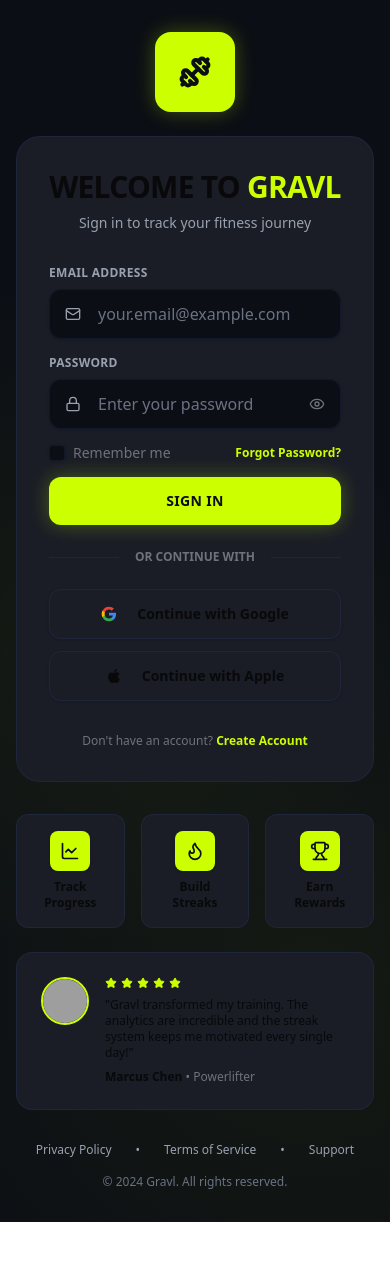
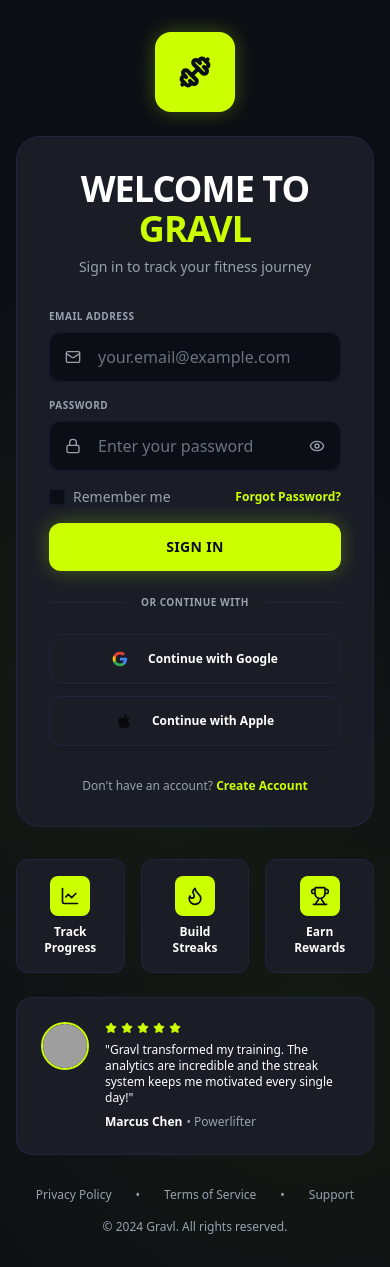
Before and after one commit to xXValhallaCoderXx/gravl-dashboard, a React (Vite) app: page /login in a window 390 px wide. Before the commit the page ends 1222 px from the top, so only its background shows below. Built offline with nearby package versions, Linux system fonts and the light colour scheme; grey boxes are pictures that could not be loaded.

Commit message:
Fix typography

```diff
--- a/src/components/molecules/FeatureItem.tsx
+++ b/src/components/molecules/FeatureItem.tsx
@@ -1,4 +1,5 @@
 import { LucideIcon } from "lucide-react";
+import { Text } from "@/components/atoms/Text";
 
 interface FeatureItemProps {
     icon: LucideIcon;
@@ -11,7 +12,7 @@
             <div className="w-10 h-10 rounded-lg bg-gravl-lime flex items-center justify-center mx-auto mb-2 shadow-sm">
                 <Icon className="text-gravl-bg w-5 h-5" />
             </div>
-            <p className="text-xs font-bold text-foreground">{label}</p>
+            <Text variant="small" className="font-bold">{label}</Text>
         </div>
     );
 }
--- a/src/components/molecules/InputWithIcon.tsx
+++ b/src/components/molecules/InputWithIcon.tsx
@@ -1,9 +1,9 @@
 
 import { Input } from "@/components/ui/input";
-import { Label } from "@/components/ui/label";
 import { cn } from "@/lib/utils";
 import { LucideIcon } from "lucide-react";
 import React from "react";
+import { Text } from "@/components/atoms/Text";
 
 interface InputWithIconProps extends React.InputHTMLAttributes<HTMLInputElement> {
     id: string;
@@ -15,9 +15,9 @@
 export function InputWithIcon({ id, label, icon: Icon, rightElement, className, ...props }: InputWithIconProps) {
     return (
         <div className="space-y-2">
-            <Label htmlFor={id} className="block text-xs font-bold uppercase tracking-wide text-gray-400 mb-2">
-                {label}
-            </Label>
+            <label htmlFor={id} className="block mb-2">
+                <Text variant="label" color="muted">{label}</Text>
+            </label>
             <div className="relative">
                 <div className="absolute inset-y-0 left-0 flex items-center pl-4 pointer-events-none">
                     <Icon className="text-gray-400 w-4 h-4" />
--- a/src/components/molecules/TestimonialCard.tsx
+++ b/src/components/molecules/TestimonialCard.tsx
@@ -1,4 +1,5 @@
 import { Star } from "lucide-react";
+import { Text } from "@/components/atoms/Text";
 
 interface TestimonialCardProps {
     avatarUrl: string;
@@ -20,10 +21,10 @@
                             <Star key={i} className="text-gravl-lime w-3 h-3 fill-current" />
                         ))}
                     </div>
-                    <p className="text-xs text-foreground mb-2">"{quote}"</p>
-                    <div className="text-xs">
-                        <span className="font-bold text-foreground">{name}</span>
-                        <span className="text-muted-foreground"> • {role}</span>
+                    <Text variant="small" className="mb-2">"{quote}"</Text>
+                    <div className="flex items-center gap-1">
+                        <Text variant="small" className="font-bold">{name}</Text>
+                        <Text variant="small" color="muted">• {role}</Text>
                     </div>
                 </div>
             </div>
--- a/src/pages/Dashboard/components/WelcomeSection.tsx
+++ b/src/pages/Dashboard/components/WelcomeSection.tsx
@@ -1,4 +1,6 @@
 import { DashboardData } from "@/types/dashboard";
+import { Title } from "@/components/atoms/Title";
+import { Text } from "@/components/atoms/Text";
 
 interface WelcomeSectionProps {
     user: DashboardData['user'];
@@ -7,12 +9,12 @@
 export function WelcomeSection({ user }: WelcomeSectionProps) {
     return (
         <div id="welcome-section" className="py-6 px-8">
-            <h1 className="text-4xl font-bold mb-2 text-white">
-                Welcome back, <span className="text-volt">{user.name}</span>
-            </h1>
-            <p className="text-slate-custom text-lg">
+            <Title variant="h1" className="mb-2">
+                Welcome back, <span className="text-gravl-lime">{user.name}</span>
+            </Title>
+            <Text variant="lead" color="muted">
                 {user.welcomeMessage || "Ready to dominate today's session? Your performance metrics are looking strong."}
-            </p>
+            </Text>
         </div>
     );
 }
--- a/src/pages/Login/components/LoginFooter.tsx
+++ b/src/pages/Login/components/LoginFooter.tsx
@@ -1,20 +1,22 @@
+import { Text } from "@/components/atoms/Text";
+
 export function LoginFooter() {
     return (
         <footer id="login-footer" className="mt-8 text-center">
-            <div className="flex items-center justify-center space-x-6 text-xs text-gray-400 mb-4">
+            <div className="flex items-center justify-center space-x-6 mb-4">
                 <a href="#" className="hover:text-gravl-lime transition-colors">
-                    Privacy Policy
+                    <Text variant="small" color="muted">Privacy Policy</Text>
                 </a>
-                <span>•</span>
+                <Text variant="small" color="muted">•</Text>
                 <a href="#" className="hover:text-gravl-lime transition-colors">
-                    Terms of Service
+                    <Text variant="small" color="muted">Terms of Service</Text>
                 </a>
-                <span>•</span>
+                <Text variant="small" color="muted">•</Text>
                 <a href="#" className="hover:text-gravl-lime transition-colors">
-                    Support
+                    <Text variant="small" color="muted">Support</Text>
                 </a>
             </div>
-            <p className="text-xs text-gray-500">© 2024 Gravl. All rights reserved.</p>
+            <Text variant="small" color="muted">© 2024 Gravl. All rights reserved.</Text>
         </footer>
     );
 }
--- a/src/pages/Login/components/LoginForm.tsx
+++ b/src/pages/Login/components/LoginForm.tsx
@@ -1,19 +1,20 @@
 import { Button } from "@/components/ui/button";
 import { Checkbox } from "@/components/ui/checkbox";
-import { Label } from "@/components/ui/label";
 import { Separator } from "@/components/ui/separator";
 import { SocialLoginButtons } from "./SocialLoginButtons";
 import { Eye, Lock, Mail } from "lucide-react";
 import { InputWithIcon } from "@/components/molecules/InputWithIcon";
+import { Title } from "@/components/atoms/Title";
+import { Text } from "@/components/atoms/Text";
 
 export function LoginForm() {
     return (
         <div id="login-card" className="bg-gravl-card rounded-3xl p-8 border border-gravl-border">
             <div className="text-center mb-8">
-                <h1 className="text-3xl font-black uppercase tracking-tight mb-2">
+                <Title variant="h1" className="mb-2">
                     WELCOME TO <span className="text-gravl-lime">GRAVL</span>
-                </h1>
-                <p className="text-gray-400 text-sm">Sign in to track your fitness journey</p>
+                </Title>
+                <Text variant="body" color="muted">Sign in to track your fitness journey</Text>
             </div>
 
             <form className="space-y-4">
@@ -34,24 +35,24 @@
                     rightElement={
                         <button
                             type="button"
-                            className="text-muted-foreground hover:text-gravl-lime transition-colors cursor-pointer"
+                            className="text-gray-400 hover:text-gravl-lime transition-colors cursor-pointer"
                         >
                             <Eye className="w-4 h-4" />
                         </button>
                     }
                 />
 
-                <div className="flex items-center justify-between text-xs">
+                <div className="flex items-center justify-between">
                     <div className="flex items-center space-x-2">
                         <Checkbox
                             id="remember"
                             className="border-gravl-border bg-gravl-bg data-[state=checked]:bg-gravl-lime data-[state=checked]:text-black"
                         />
-                        <Label htmlFor="remember" className="text-muted-foreground cursor-pointer font-normal">
-                            Remember me
-                        </Label>
+                        <label htmlFor="remember" className="cursor-pointer">
+                            <Text variant="body" color="muted">Remember me</Text>
+                        </label>
                     </div>
-                    <a href="#" className="text-gravl-lime font-bold hover:underline">
+                    <a href="#" className="text-gravl-lime text-xs font-bold hover:underline">
                         Forgot Password?
                     </a>
                 </div>
@@ -68,20 +69,22 @@
                 <div className="absolute inset-0 flex items-center">
                     <Separator className="bg-gravl-border" />
                 </div>
-                <div className="relative flex justify-center text-xs">
-                    <span className="px-4 bg-gravl-card text-muted-foreground uppercase font-bold">Or continue with</span>
+                <div className="relative flex justify-center">
+                    <span className="px-4 bg-gravl-card">
+                        <Text variant="label" color="muted">Or continue with</Text>
+                    </span>
                 </div>
             </div>
 
             <SocialLoginButtons />
 
             <div className="mt-8 text-center">
-                <p className="text-xs text-muted-foreground">
+                <Text variant="small" color="muted">
                     Don't have an account?{" "}
                     <a href="#" className="text-gravl-lime font-bold hover:underline">
                         Create Account
                     </a>
-                </p>
+                </Text>
             </div>
         </div>
     );
--- a/src/pages/Login/components/SocialLoginButtons.tsx
+++ b/src/pages/Login/components/SocialLoginButtons.tsx
@@ -1,4 +1,5 @@
 import { Button } from "@/components/ui/button";
+import { Text } from "@/components/atoms/Text";
 
 export function SocialLoginButtons() {
     return (
@@ -25,7 +26,7 @@
                         fill="#EA4335"
                     />
                 </svg>
-                <span>Continue with Google</span>
+                <Text variant="small" className="font-bold">Continue with Google</Text>
             </Button>
             <Button
                 variant="outline"
@@ -34,7 +35,7 @@
                 <svg viewBox="0 0 384 512" fill="currentColor" className="w-5 h-5">
                     <path d="M318.7 268.7c-.2-36.7 16.4-64.4 50-84.8-18.8-26.9-47.2-41.7-84.7-44.6-35.5-2.8-74.3 20.7-88.5 20.7-15 0-49.4-19.7-76.4-19.7C63.3 141.2 4 184.8 4 273.5q0 39.3 14.4 81.2c12.8 36.7 59 126.7 107.2 125.2 25.2-.6 43-17.9 75.8-17.9 31.8 0 48.3 17.9 76.4 17.9 48.6-.7 90.4-82.5 102.6-119.3-65.2-30.7-61.7-90-61.7-91.9zm-56.6-164.2c27.3-32.4 24.8-61.9 24-72.5-24.1 1.4-52 16.4-67.9 34.9-17.5 19.8-27.8 44.3-25.6 71.9 26.1 2 52.3-11.4 69.5-34.3z" />
                 </svg>
-                <span>Continue with Apple</span>
+                <Text variant="small" className="font-bold">Continue with Apple</Text>
             </Button>
         </div>
     );
```
Also changed, not shown: src/pages/Dashboard/components/DashboardHeader.tsx (+9 -6 lines), src/pages/Dashboard/components/DashboardSidebar.tsx (+8 -7 lines).
